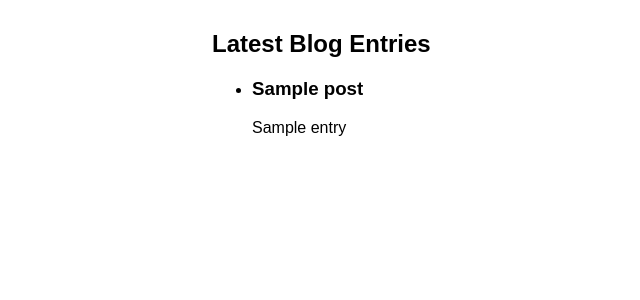
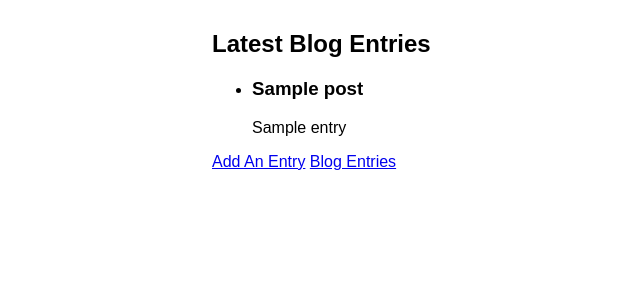
Before and after one commit to lruby1203/build-a-blog, a Python web app: template templates/blog.html in a window 1280 px wide. Shown: the top 300 px of the page, without its empty margins (28-668 px from the left). Run offline with Jinja, Linux system fonts and the light colour scheme; the template is opened without the code that fills it: most values are stand-ins (such as "Sample title", 1, 10 or a date in 2020).

Commit message:
Added navigation links to base.html

```diff
--- a/templates/base.html
+++ b/templates/base.html
@@ -44,5 +44,7 @@
         {% block content %}
 
         {% endblock %}
+        <a href="/blog/newpost">Add An Entry</a>
+        <a href="/blog">Blog Entries</a>
     </body>
 </html>
```
